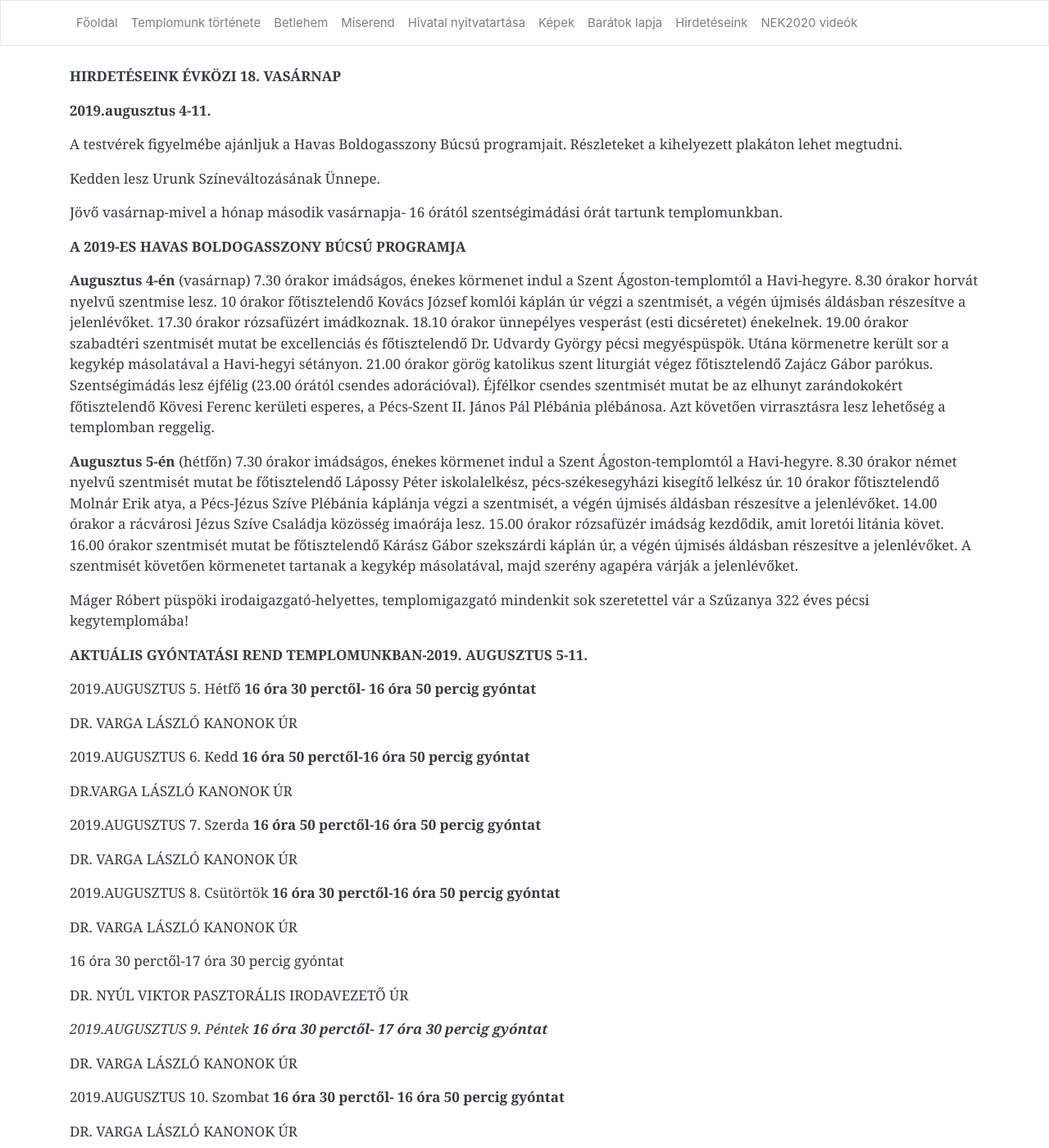
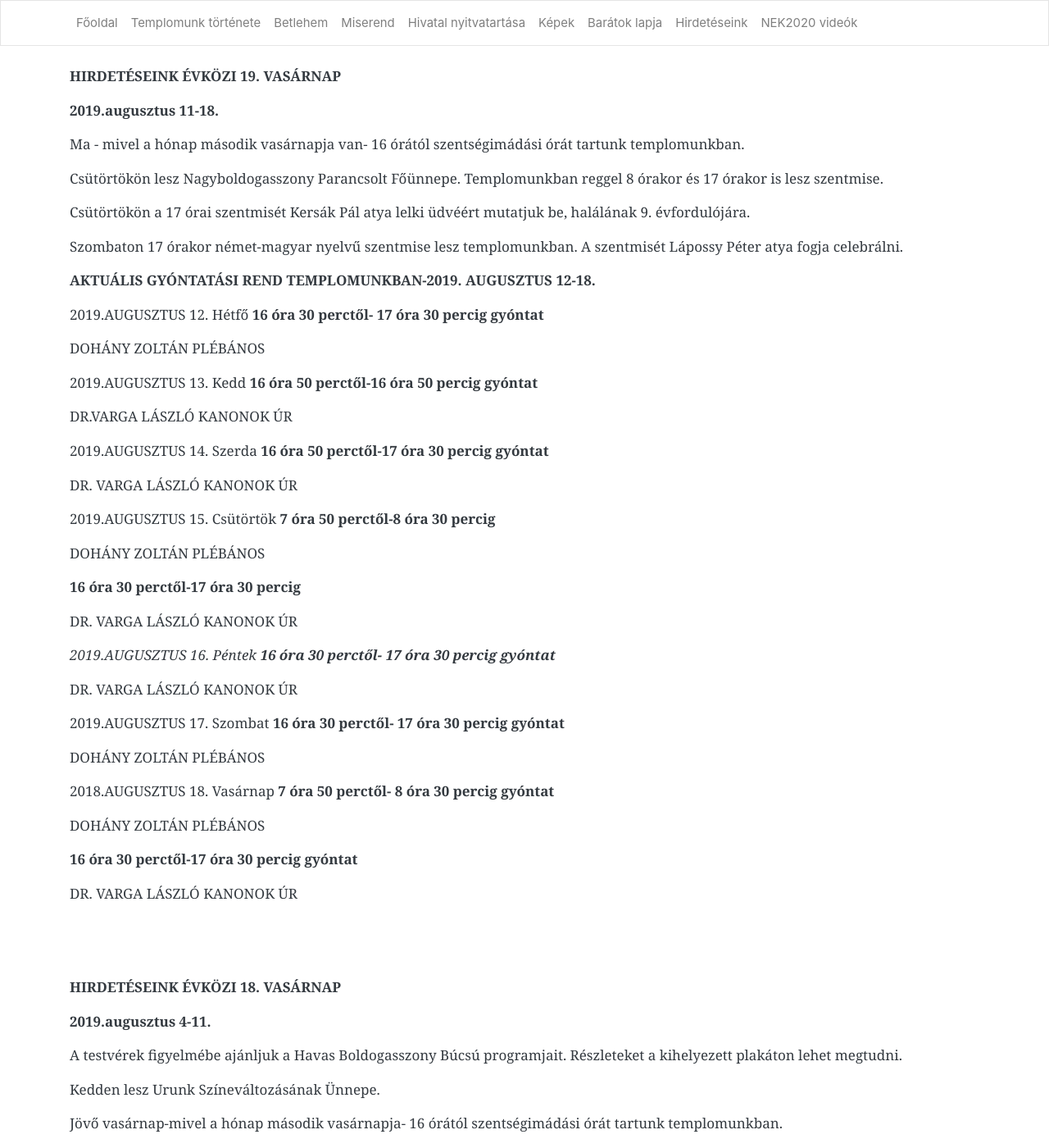
Before and after one commit to pecsi-ferences/pecsi-ferences.github.io, a Jekyll site: the page built from hirdeteseink.md, in a window 1280 px wide and 1400 px high. Shown: the whole window at 82% size. Built offline with Jekyll 4.4.1, drawn with Linux system fonts in a browser that asks for light colours; nearby versions of some CDN libraries; part of the change alters nothing that is shown.

Commit message:
Update from Forestry.io Zoltán Dohány updated hirdeteseink.md

```diff
--- a/hirdeteseink.md
+++ b/hirdeteseink.md
@@ -3,107 +3,49 @@ layout: default
 title: Hirdetéseink
 
 ---
-**HIRDETÉSEINK ÉVKÖZI 18. VASÁRNAP**
-
-**2019.augusztus 4-11.**
-
-A testvérek figyelmébe ajánljuk a Havas Boldogasszony Búcsú programjait. Részleteket a kihelyezett plakáton lehet megtudni.
-
-Kedden lesz Urunk Színeváltozásának Ünnepe.
-
-Jövő vasárnap-mivel a hónap második vasárnapja- 16 órától szentségimádási órát tartunk templomunkban.
-
-**A 2019-ES HAVAS BOLDOGASSZONY BÚCSÚ PROGRAMJA**
-
-**Augusztus 4-én** (vasárnap) 7.30 órakor imádságos, énekes körmenet indul a Szent Ágoston-templomtól a Havi-hegyre. 8.30 órakor horvát nyelvű szentmise lesz. 10 órakor főtisztelendő Kovács József komlói káplán úr végzi a szentmisét, a végén újmisés áldásban részesítve a jelenlévőket. 17.30 órakor rózsafüzért imádkoznak. 18.10 órakor ünnepélyes vesperást (esti dicséretet) énekelnek. 19.00 órakor szabadtéri szentmisét mutat be excellenciás és főtisztelendő Dr. Udvardy György pécsi megyéspüspök. Utána körmenetre került sor a kegykép másolatával a Havi-hegyi sétányon. 21.00 órakor görög katolikus szent liturgiát végez főtisztelendő Zajácz Gábor parókus. Szentségimádás lesz éjfélig (23.00 órától csendes adorációval). Éjfélkor csendes szentmisét mutat be az elhunyt zarándokokért főtisztelendő Kövesi Ferenc kerületi esperes, a Pécs-Szent II. János Pál Plébánia plébánosa. Azt követően virrasztásra lesz lehetőség a templomban reggelig.
-
-**Augusztus 5-én** (hétfőn) 7.30 órakor imádságos, énekes körmenet indul a Szent Ágoston-templomtól a Havi-hegyre. 8.30 órakor német nyelvű szentmisét mutat be főtisztelendő Lápossy Péter iskolalelkész, pécs-székesegyházi kisegítő lelkész úr. 10 órakor főtisztelendő Molnár Erik atya, a Pécs-Jézus Szíve Plébánia káplánja végzi a szentmisét, a végén újmisés áldásban részesítve a jelenlévőket. 14.00 órakor a rácvárosi Jézus Szíve Családja közösség imaórája lesz. 15.00 órakor rózsafüzér imádság kezdődik, amit loretói litánia követ. 16.00 órakor szentmisét mutat be főtisztelendő Kárász Gábor szekszárdi káplán úr, a végén újmisés áldásban részesítve a jelenlévőket. A szentmisét követően körmenetet tartanak a kegykép másolatával, majd szerény agapéra várják a jelenlévőket.
-
-Máger Róbert püspöki irodaigazgató-helyettes, templomigazgató mindenkit sok szeretettel vár a Szűzanya 322 éves pécsi kegytemplomába!
-
-**AKTUÁLIS GYÓNTATÁSI REND TEMPLOMUNKBAN-2019. AUGUSZTUS 5-11.**
-
-2019\.AUGUSZTUS 5. Hétfő **16 óra 30 perctől- 16 óra 50 percig gyóntat**
-
-DR. VARGA LÁSZLÓ KANONOK ÚR
-
-2019\.AUGUSZTUS 6. Kedd **16 óra 50 perctől-16 óra 50 percig gyóntat**
+**HIRDETÉSEINK ÉVKÖZI 19. VASÁRNAP**
+
+**2019.augusztus 11-18.**
+
+Ma - mivel a hónap második vasárnapja van- 16 órától szentségimádási órát tartunk templomunkban.
+
+Csütörtökön lesz Nagyboldogasszony Parancsolt Főünnepe. Templomunkban reggel 8 órakor és 17 órakor is lesz szentmise.
+
+Csütörtökön a 17 órai szentmisét Kersák Pál atya lelki üdvéért mutatjuk be, halálának 9. évfordulójára.
+
+Szombaton 17 órakor német-magyar nyelvű szentmise lesz templomunkban. A szentmisét Lápossy Péter atya fogja celebrálni.
+
+**AKTUÁLIS GYÓNTATÁSI REND TEMPLOMUNKBAN-2019. AUGUSZTUS 12-18.**
+
+2019\.AUGUSZTUS 12. Hétfő **16 óra 30 perctől- 17 óra 30 percig gyóntat**
+
+DOHÁNY ZOLTÁN PLÉBÁNOS
+
+2019\.AUGUSZTUS 13. Kedd **16 óra 50 perctől-16 óra 50 percig gyóntat**
 
 DR.VARGA LÁSZLÓ KANONOK ÚR
 
-2019\.AUGUSZTUS 7. Szerda **16 óra 50 perctől-16 óra 50 percig gyóntat**
-
-DR. VARGA LÁSZLÓ KANONOK ÚR
-
-2019\.AUGUSZTUS 8. Csütörtök **16 óra 30 perctől-16 óra 50 percig gyóntat**
-
-DR. VARGA LÁSZLÓ KANONOK ÚR
-
-16 óra 30 perctől-17 óra 30 percig gyóntat
-
-DR. NYÚL VIKTOR PASZTORÁLIS IRODAVEZETŐ ÚR
-
-_2019.AUGUSZTUS 9. Péntek **16 óra 30 perctől- 17 óra 30 percig gyóntat**_
-
-DR. VARGA LÁSZLÓ KANONOK ÚR
-
-2019\.AUGUSZTUS 10. Szombat **16 óra 30 perctől- 16 óra 50 percig gyóntat**
-
-DR. VARGA LÁSZLÓ KANONOK ÚR
-
-2018\.AUGUSZTUS 11. Vasárnap **7 óra 50 perctől- 8 óra 30 percig gyóntat**
-
-DOHÁNY ZOLTÁN PLÉBÁNOS
-
-**16 óra 30 perctől-17 óra 30 percig gyóntat**
-
-DR. VARGA LÁSZLÓ KANONOK ÚR
-
-**HIRDETÉSEINK ÉVKÖZI 17. VASÁRNAP**
-
-**2019.július 28-augusztus 4.**
-
-Ma a 17 órai szentmisében kiszolgáltatjuk a betegek szentségét mindazoknak, akik azt kérik.
-
-Kedden 17 óra 45 perctől a kórházlelkészség szolgálattevői találkoznak a plébánián.
-
-**A 2019-ES HAVAS BOLDOGASSZONY BÚCSÚ PROGRAMJA**
-
-**Augusztus 3-án** (szombaton) 16.00 órakor a szokott módon tartják az első szombati áhítatot és a csendes szentségimádást.
-
-**Augusztus 4-én** (vasárnap) 7.30 órakor imádságos, énekes körmenet indul a Szent Ágoston-templomtól a Havi-hegyre. 8.30 órakor horvát nyelvű szentmise lesz. 10 órakor főtisztelendő Kovács József komlói káplán úr végzi a szentmisét, a végén újmisés áldásban részesítve a jelenlévőket. 17.30 órakor rózsafüzért imádkoznak. 18.10 órakor ünnepélyes vesperást (esti dicséretet) énekelnek. 19.00 órakor szabadtéri szentmisét mutat be excellenciás és főtisztelendő Dr. Udvardy György pécsi megyéspüspök. Utána körmenetre került sor a kegykép másolatával a Havi-hegyi sétányon. 21.00 órakor görög katolikus szent liturgiát végez főtisztelendő Zajácz Gábor parókus. Szentségimádás lesz éjfélig (23.00 órától csendes adorációval). Éjfélkor csendes szentmisét mutat be az elhunyt zarándokokért főtisztelendő Kövesi Ferenc kerületi esperes, a Pécs-Szent II. János Pál Plébánia plébánosa. Azt követően virrasztásra lesz lehetőség a templomban reggelig.
-
-**Augusztus 5-én** (hétfőn) 7.30 órakor imádságos, énekes körmenet indul a Szent Ágoston-templomtól a Havi-hegyre. 8.30 órakor német nyelvű szentmisét mutat be főtisztelendő Lápossy Péter iskolalelkész, pécs-székesegyházi kisegítő lelkész úr. 10 órakor főtisztelendő Molnár Erik atya, a Pécs-Jézus Szíve Plébánia káplánja végzi a szentmisét, a végén újmisés áldásban részesítve a jelenlévőket. 14.00 órakor a rácvárosi Jézus Szíve Családja közösség imaórája lesz. 15.00 órakor rózsafüzér imádság kezdődik, amit loretói litánia követ. 16.00 órakor szentmisét mutat be főtisztelendő Kárász Gábor szekszárdi káplán úr, a végén újmisés áldásban részesítve a jelenlévőket. A szentmisét követően körmenetet tartanak a kegykép másolatával, majd szerény agapéra várják a jelenlévőket.
-
-Máger Róbert püspöki irodaigazgató-helyettes, templomigazgató mindenkit sok szeretettel vár a Szűzanya 322 éves pécsi kegytemplomába!
-
-**AKTUÁLIS GYÓNTATÁSI REND TEMPLOMUNKBAN-2019. JÚLIUS 29-AUGUSZTUS 4.**
-
-2019\.JÚLIUS 29. Hétfő **16 óra 30 perctől- 16 óra 50 percig gyóntat**
-
-DR. VARGA LÁSZLÓ KANONOK ÚR
-
-2019\.JÚLIUS 30. Kedd **16 óra 50 perctől-17 óra 30 percig gyóntat**
-
-DOHÁNY ZOLTÁN PLÉBÁNOS
-
-2019\.JÚLIUS 31. Szerda **16 óra 50 perctől-17 óra 30 percig gyóntat**
-
-DR. VARGA LÁSZLÓ KANONOK ÚR
-
-2019\.AUGUSZTUS 1. Csütörtök **16 óra 30 perctől-17 óra 30 percig gyóntat**
-
-DOHÁNY ZOLTÁN PLÉBÁNOS
-
-_2019.AUGUSZTUS 2. Péntek **16 óra 30 perctől- 17 óra 30 percig gyóntat**_
-
-DR. VARGA LÁSZLÓ KANONOK ÚR
-
-2019\.AUGUSZTUS 3. Szombat **16 óra 30 perctől- 16 óra 50 percig gyóntat**
-
-DR. VARGA LÁSZLÓ KANONOK ÚR
-
-2018\.AUGUSZTUS 4. Vasárnap **7 óra 50 perctől- 8 óra 30 percig gyóntat**
+2019\.AUGUSZTUS 14. Szerda **16 óra 50 perctől-17 óra 30 percig gyóntat**
+
+DR. VARGA LÁSZLÓ KANONOK ÚR
+
+2019\.AUGUSZTUS 15. Csütörtök **7 óra 50 perctől-8 óra 30 percig**
+
+DOHÁNY ZOLTÁN PLÉBÁNOS
+
+**16 óra 30 perctől-17 óra 30 percig**
+
+DR. VARGA LÁSZLÓ KANONOK ÚR
+
+_2019.AUGUSZTUS 16. Péntek **16 óra 30 perctől- 17 óra 30 percig gyóntat**_
+
+DR. VARGA LÁSZLÓ KANONOK ÚR
+
+2019\.AUGUSZTUS 17. Szombat **16 óra 30 perctől- 17 óra 30 percig gyóntat**
+
+DOHÁNY ZOLTÁN PLÉBÁNOS
+
+2018\.AUGUSZTUS 18. Vasárnap **7 óra 50 perctől- 8 óra 30 percig gyóntat**
 
 DOHÁNY ZOLTÁN PLÉBÁNOS
 
@@ -116,6 +58,119 @@ DR. VARGA LÁSZLÓ KANONOK ÚR
 |  |  |
 |  |  |  |
 
+**HIRDETÉSEINK ÉVKÖZI 18. VASÁRNAP**
+
+**2019.augusztus 4-11.**
+
+A testvérek figyelmébe ajánljuk a Havas Boldogasszony Búcsú programjait. Részleteket a kihelyezett plakáton lehet megtudni.
+
+Kedden lesz Urunk Színeváltozásának Ünnepe.
+
+Jövő vasárnap-mivel a hónap második vasárnapja- 16 órától szentségimádási órát tartunk templomunkban.
+
+**A 2019-ES HAVAS BOLDOGASSZONY BÚCSÚ PROGRAMJA**
+
+**Augusztus 4-én** (vasárnap) 7.30 órakor imádságos, énekes körmenet indul a Szent Ágoston-templomtól a Havi-hegyre. 8.30 órakor horvát nyelvű szentmise lesz. 10 órakor főtisztelendő Kovács József komlói káplán úr végzi a szentmisét, a végén újmisés áldásban részesítve a jelenlévőket. 17.30 órakor rózsafüzért imádkoznak. 18.10 órakor ünnepélyes vesperást (esti dicséretet) énekelnek. 19.00 órakor szabadtéri szentmisét mutat be excellenciás és főtisztelendő Dr. Udvardy György pécsi megyéspüspök. Utána körmenetre került sor a kegykép másolatával a Havi-hegyi sétányon. 21.00 órakor görög katolikus szent liturgiát végez főtisztelendő Zajácz Gábor parókus. Szentségimádás lesz éjfélig (23.00 órától csendes adorációval). Éjfélkor csendes szentmisét mutat be az elhunyt zarándokokért főtisztelendő Kövesi Ferenc kerületi esperes, a Pécs-Szent II. János Pál Plébánia plébánosa. Azt követően virrasztásra lesz lehetőség a templomban reggelig.
+
+**Augusztus 5-én** (hétfőn) 7.30 órakor imádságos, énekes körmenet indul a Szent Ágoston-templomtól a Havi-hegyre. 8.30 órakor német nyelvű szentmisét mutat be főtisztelendő Lápossy Péter iskolalelkész, pécs-székesegyházi kisegítő lelkész úr. 10 órakor főtisztelendő Molnár Erik atya, a Pécs-Jézus Szíve Plébánia káplánja végzi a szentmisét, a végén újmisés áldásban részesítve a jelenlévőket. 14.00 órakor a rácvárosi Jézus Szíve Családja közösség imaórája lesz. 15.00 órakor rózsafüzér imádság kezdődik, amit loretói litánia követ. 16.00 órakor szentmisét mutat be főtisztelendő Kárász Gábor szekszárdi káplán úr, a végén újmisés áldásban részesítve a jelenlévőket. A szentmisét követően körmenetet tartanak a kegykép másolatával, majd szerény agapéra várják a jelenlévőket.
+
+Máger Róbert püspöki irodaigazgató-helyettes, templomigazgató mindenkit sok szeretettel vár a Szűzanya 322 éves pécsi kegytemplomába!
+
+**AKTUÁLIS GYÓNTATÁSI REND TEMPLOMUNKBAN-2019. AUGUSZTUS 5-11.**
+
+2019\.AUGUSZTUS 5. Hétfő **16 óra 30 perctől- 16 óra 50 percig gyóntat**
+
+DR. VARGA LÁSZLÓ KANONOK ÚR
+
+2019\.AUGUSZTUS 6. Kedd **16 óra 50 perctől-16 óra 50 percig gyóntat**
+
+DR.VARGA LÁSZLÓ KANONOK ÚR
+
+2019\.AUGUSZTUS 7. Szerda **16 óra 50 perctől-16 óra 50 percig gyóntat**
+
+DR. VARGA LÁSZLÓ KANONOK ÚR
+
+2019\.AUGUSZTUS 8. Csütörtök **16 óra 30 perctől-16 óra 50 percig gyóntat**
+
+DR. VARGA LÁSZLÓ KANONOK ÚR
+
+16 óra 30 perctől-17 óra 30 percig gyóntat
+
+DR. NYÚL VIKTOR PASZTORÁLIS IRODAVEZETŐ ÚR
+
+_2019.AUGUSZTUS 9. Péntek **16 óra 30 perctől- 17 óra 30 percig gyóntat**_
+
+DR. VARGA LÁSZLÓ KANONOK ÚR
+
+2019\.AUGUSZTUS 10. Szombat **16 óra 30 perctől- 16 óra 50 percig gyóntat**
+
+DR. VARGA LÁSZLÓ KANONOK ÚR
+
+2018\.AUGUSZTUS 11. Vasárnap **7 óra 50 perctől- 8 óra 30 percig gyóntat**
+
+DOHÁNY ZOLTÁN PLÉBÁNOS
+
+**16 óra 30 perctől-17 óra 30 percig gyóntat**
+
+DR. VARGA LÁSZLÓ KANONOK ÚR
+
+**HIRDETÉSEINK ÉVKÖZI 17. VASÁRNAP**
+
+**2019.július 28-augusztus 4.**
+
+Ma a 17 órai szentmisében kiszolgáltatjuk a betegek szentségét mindazoknak, akik azt kérik.
+
+Kedden 17 óra 45 perctől a kórházlelkészség szolgálattevői találkoznak a plébánián.
+
+**A 2019-ES HAVAS BOLDOGASSZONY BÚCSÚ PROGRAMJA**
+
+**Augusztus 3-án** (szombaton) 16.00 órakor a szokott módon tartják az első szombati áhítatot és a csendes szentségimádást.
+
+**Augusztus 4-én** (vasárnap) 7.30 órakor imádságos, énekes körmenet indul a Szent Ágoston-templomtól a Havi-hegyre. 8.30 órakor horvát nyelvű szentmise lesz. 10 órakor főtisztelendő Kovács József komlói káplán úr végzi a szentmisét, a végén újmisés áldásban részesítve a jelenlévőket. 17.30 órakor rózsafüzért imádkoznak. 18.10 órakor ünnepélyes vesperást (esti dicséretet) énekelnek. 19.00 órakor szabadtéri szentmisét mutat be excellenciás és főtisztelendő Dr. Udvardy György pécsi megyéspüspök. Utána körmenetre került sor a kegykép másolatával a Havi-hegyi sétányon. 21.00 órakor görög katolikus szent liturgiát végez főtisztelendő Zajácz Gábor parókus. Szentségimádás lesz éjfélig (23.00 órától csendes adorációval). Éjfélkor csendes szentmisét mutat be az elhunyt zarándokokért főtisztelendő Kövesi Ferenc kerületi esperes, a Pécs-Szent II. János Pál Plébánia plébánosa. Azt követően virrasztásra lesz lehetőség a templomban reggelig.
+
+**Augusztus 5-én** (hétfőn) 7.30 órakor imádságos, énekes körmenet indul a Szent Ágoston-templomtól a Havi-hegyre. 8.30 órakor német nyelvű szentmisét mutat be főtisztelendő Lápossy Péter iskolalelkész, pécs-székesegyházi kisegítő lelkész úr. 10 órakor főtisztelendő Molnár Erik atya, a Pécs-Jézus Szíve Plébánia káplánja végzi a szentmisét, a végén újmisés áldásban részesítve a jelenlévőket. 14.00 órakor a rácvárosi Jézus Szíve Családja közösség imaórája lesz. 15.00 órakor rózsafüzér imádság kezdődik, amit loretói litánia követ. 16.00 órakor szentmisét mutat be főtisztelendő Kárász Gábor szekszárdi káplán úr, a végén újmisés áldásban részesítve a jelenlévőket. A szentmisét követően körmenetet tartanak a kegykép másolatával, majd szerény agapéra várják a jelenlévőket.
+
+Máger Róbert püspöki irodaigazgató-helyettes, templomigazgató mindenkit sok szeretettel vár a Szűzanya 322 éves pécsi kegytemplomába!
+
+**AKTUÁLIS GYÓNTATÁSI REND TEMPLOMUNKBAN-2019. JÚLIUS 29-AUGUSZTUS 4.**
+
+2019\.JÚLIUS 29. Hétfő **16 óra 30 perctől- 16 óra 50 percig gyóntat**
+
+DR. VARGA LÁSZLÓ KANONOK ÚR
+
+2019\.JÚLIUS 30. Kedd **16 óra 50 perctől-17 óra 30 percig gyóntat**
+
+DOHÁNY ZOLTÁN PLÉBÁNOS
+
+2019\.JÚLIUS 31. Szerda **16 óra 50 perctől-17 óra 30 percig gyóntat**
+
+DR. VARGA LÁSZLÓ KANONOK ÚR
+
+2019\.AUGUSZTUS 1. Csütörtök **16 óra 30 perctől-17 óra 30 percig gyóntat**
+
+DOHÁNY ZOLTÁN PLÉBÁNOS
+
+_2019.AUGUSZTUS 2. Péntek **16 óra 30 perctől- 17 óra 30 percig gyóntat**_
+
+DR. VARGA LÁSZLÓ KANONOK ÚR
+
+2019\.AUGUSZTUS 3. Szombat **16 óra 30 perctől- 16 óra 50 percig gyóntat**
+
+DR. VARGA LÁSZLÓ KANONOK ÚR
+
+2018\.AUGUSZTUS 4. Vasárnap **7 óra 50 perctől- 8 óra 30 percig gyóntat**
+
+DOHÁNY ZOLTÁN PLÉBÁNOS
+
+**16 óra 30 perctől-17 óra 30 percig gyóntat**
+
+DR. VARGA LÁSZLÓ KANONOK ÚR
+
+| --- | --- |
+|  |  |
+|  |  |
+|  |  |  |
+
 **HIRDETÉSEINK ÉVKÖZI 16. VASÁRNAP**
 
 **2019.július 21-28.**
```
Also changed, not shown: .forestry/settings.yml.
